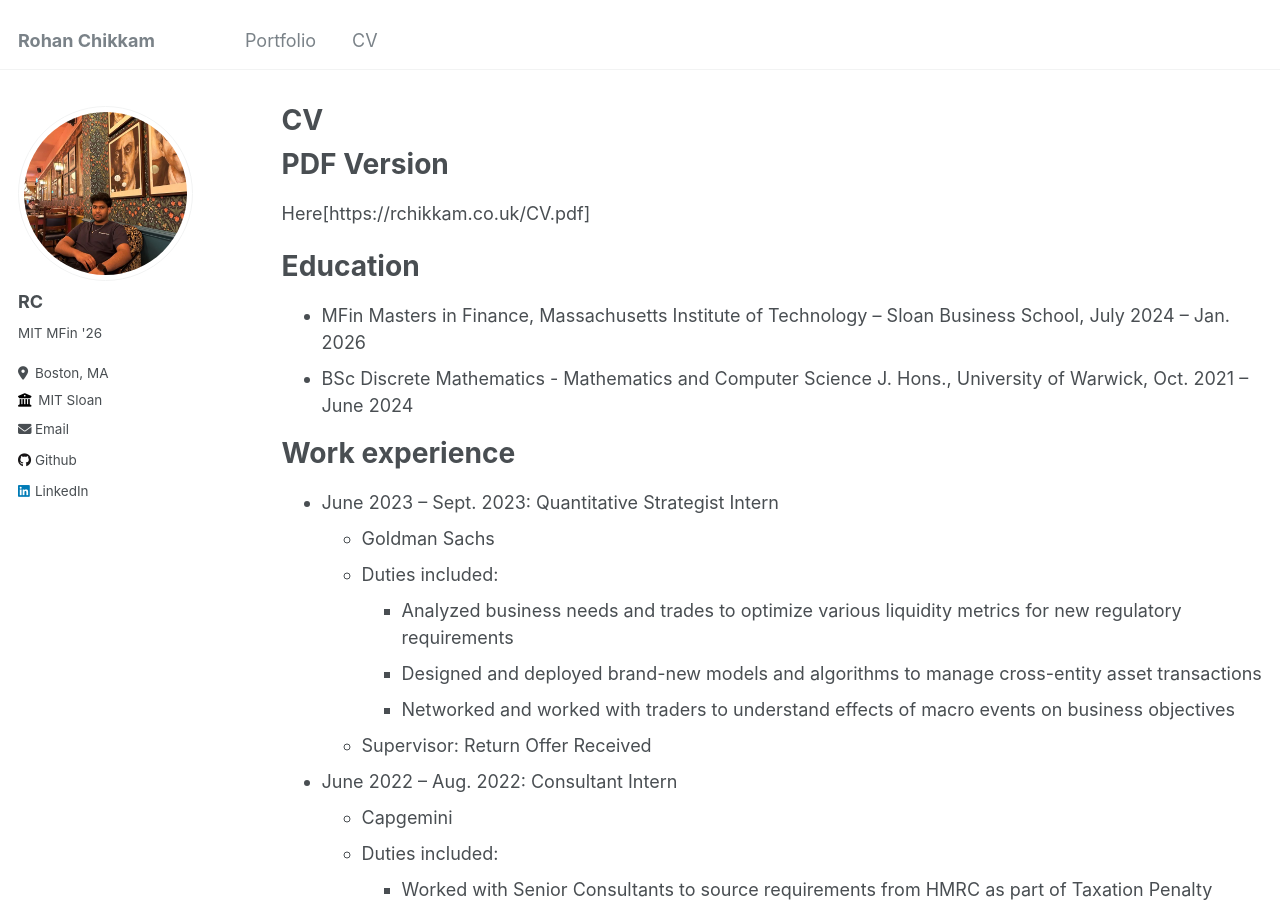
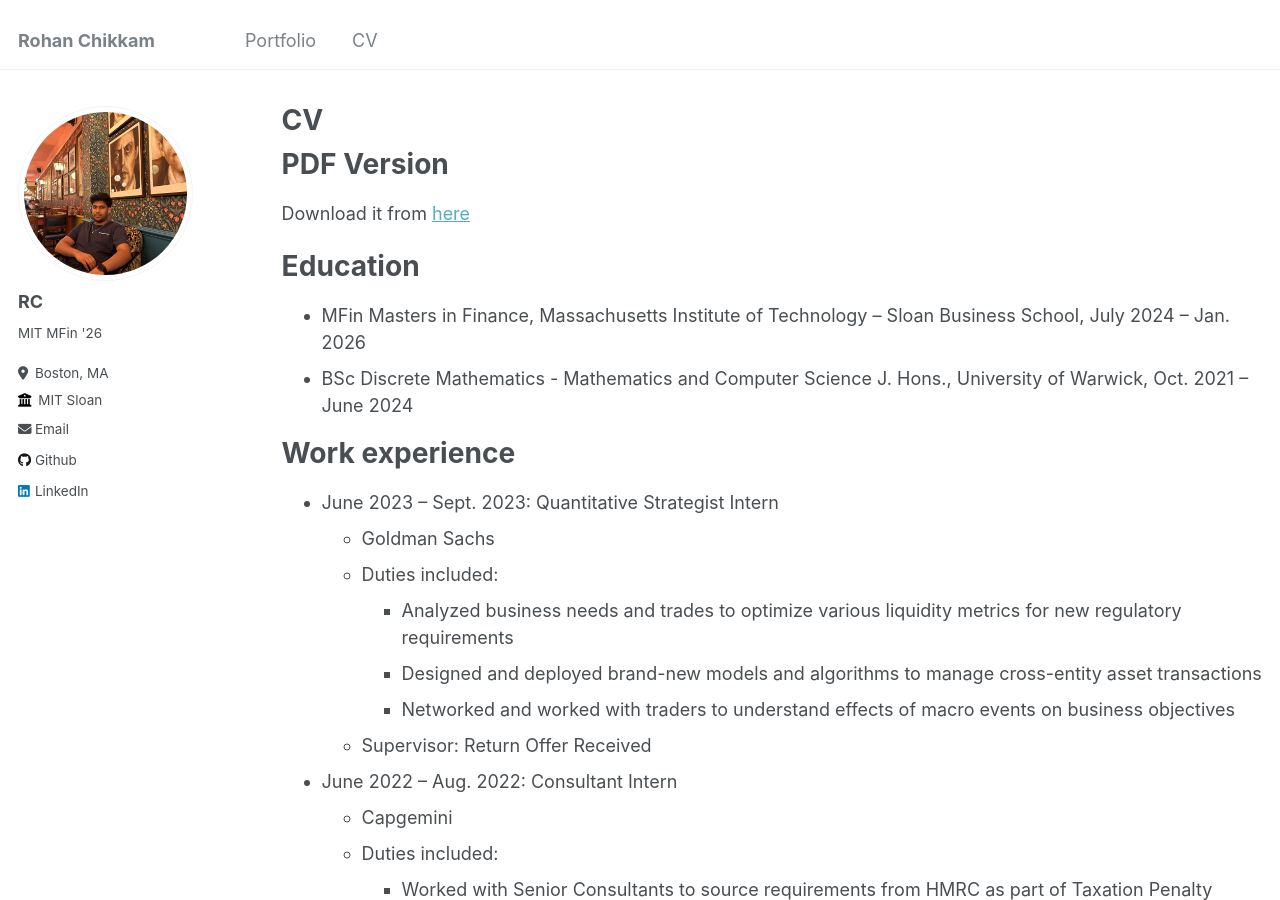
Before and after one commit to chikro1/Personal-Website, a Jekyll site: the page built from _pages/cv.md, in a window 1280 px wide and 900 px high. Built offline with Jekyll 4.4.1, drawn with Linux system fonts in a browser that asks for light colours.

```diff
--- a/_includes/footer/custom.html
+++ b/_includes/footer/custom.html
@@ -1,3 +1,3 @@
 <!-- start custom footer snippets -->
-<a href="/sitemap/">Sitemap</a>
+
 <!-- end custom footer snippets -->
--- a/_pages/cv.md
+++ b/_pages/cv.md
@@ -11,7 +11,7 @@ redirect_from:
 
 PDF Version
 ======
-Here[https://rchikkam.co.uk/CV.pdf]
+Download it from [here](https://rchikkam.co.uk/CV.pdf)
 
 Education
 ======
```
Also changed, not shown: 2 other files.
